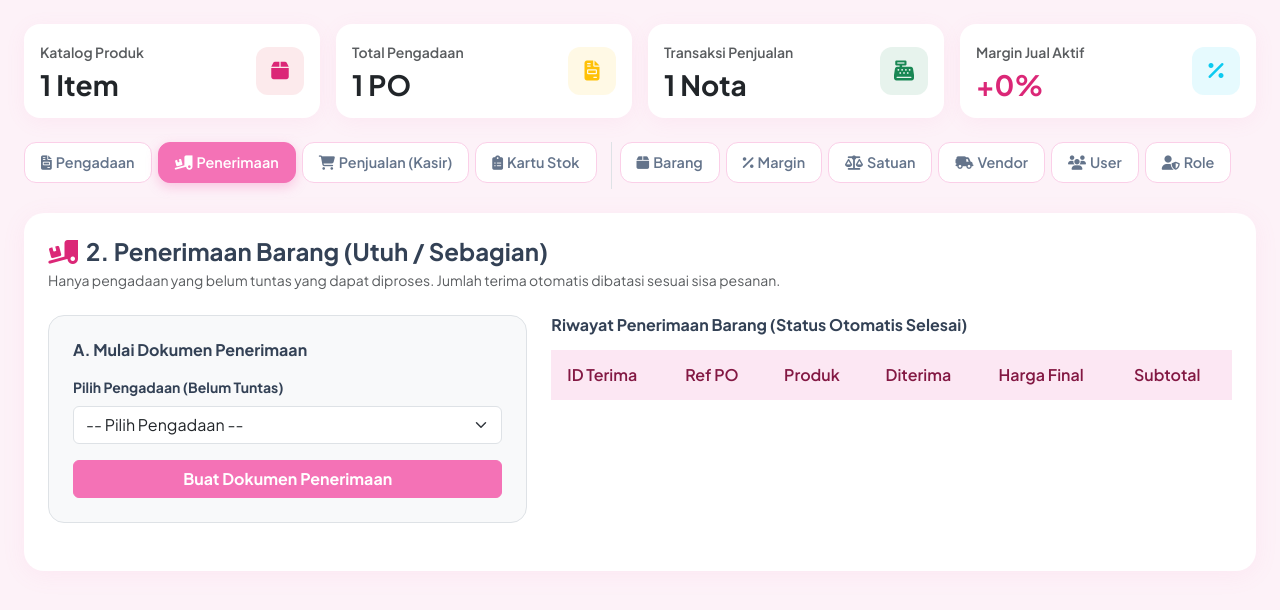
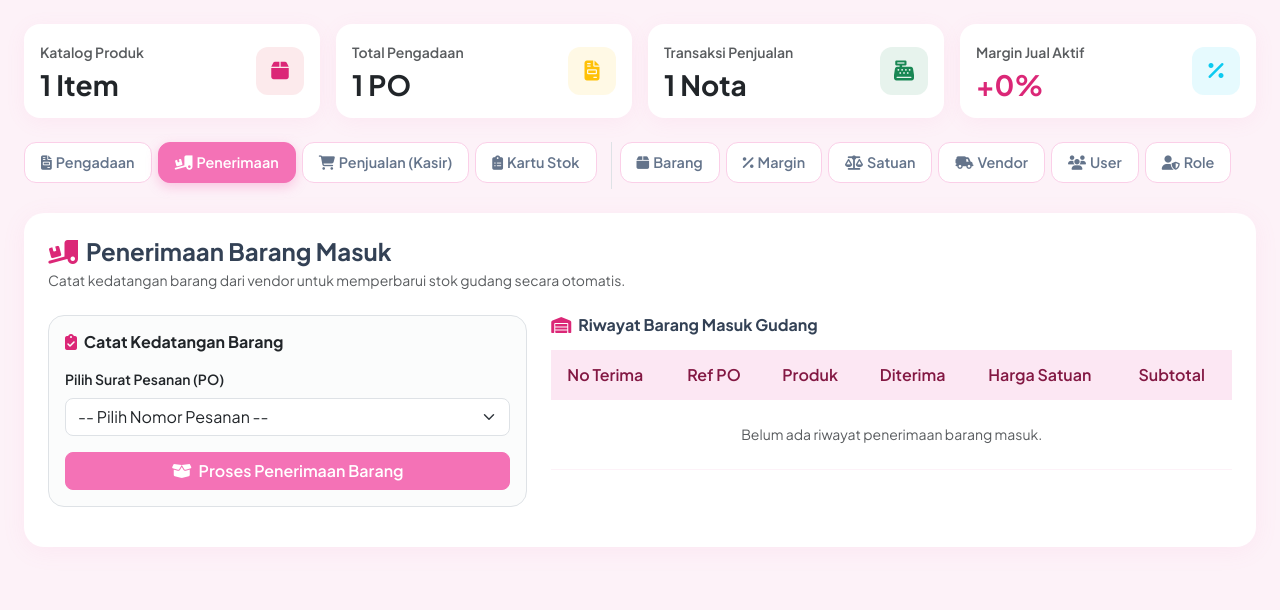
Before and after one commit to rraaqoh07/project-pbd, a PHP site: page /penerimaan.php in a window 1280 px wide. Shown: the part 81-691 px from the top of the page. Run offline with PHP 8.4, Linux system fonts and the light colour scheme; the visitor is signed in with stand-in values (Sample User, id 1); tables that the repository leaves empty or names only in its code hold one stand-in row (values such as "Sample post"); lists and menus that the app fills with data are empty.

Commit message:
Memperhalus bahasa tampilan halaman penerimaan

```diff
--- a/penerimaan.php
+++ b/penerimaan.php
@@ -2,147 +2,185 @@
 include 'koneksi.php';
 include 'header.php';
 
-$message = ""; $msg_type = "";
-$selected_po = isset($_GET['idpo']) ? intval($_GET['idpo']) : 0;
-$active_trm  = isset($_GET['idtrm']) ? intval($_GET['idtrm']) : 0;
+$pesan = "";
+$tipe_pesan = "success";
 
-// 1. Buat Header Penerimaan untuk PO tertentu (Call SP)
-if ($_SERVER['REQUEST_METHOD'] == 'POST' && isset($_POST['btn_buat_penerimaan'])) {
-    $idpengadaan = intval($_POST['idpengadaan']);
+// 1. Proses Dokumen Penerimaan Baru (Memanggil SP sp_buat_penerimaan)
+if ($_SERVER['REQUEST_METHOD'] == 'POST' && isset($_POST['btn_buat_trm'])) {
+    $idpengadaan = (int)$_POST['idpengadaan'];
     $iduser      = $_SESSION['iduser'];
 
-    mysqli_query($conn, "CALL sp_buat_penerimaan($idpengadaan, $iduser, @new_trm)");
-    $row = mysqli_fetch_assoc(mysqli_query($conn, "SELECT @new_trm AS id"));
-    header("Location: penerimaan.php?idpo=$idpengadaan&idtrm={$row['id']}");
-    exit;
+    if ($idpengadaan > 0) {
+        mysqli_query($conn, "CALL sp_buat_penerimaan($idpengadaan, $iduser, @new_id_trm)");
+        $res = mysqli_query($conn, "SELECT @new_id_trm AS id_baru");
+        $row = mysqli_fetch_assoc($res);
+        $id_baru = $row['id_baru'];
+        header("Location: penerimaan.php?idtrm=" . $id_baru);
+        exit;
+    } else {
+        $pesan = "Silakan pilih surat pesanan (PO) terlebih dahulu!";
+        $tipe_pesan = "danger";
+    }
 }
 
-// 2. Simpan Detail Penerimaan Barang (Call SP + Trigger Kartu Stok & Status PO)
-if ($_SERVER['REQUEST_METHOD'] == 'POST' && isset($_POST['btn_simpan_terima'])) {
-    $idpenerimaan = intval($_POST['idpenerimaan']);
-    $idpengadaan  = intval($_POST['idpengadaan']);
-    $idbarang     = intval($_POST['idbarang']);
-    $jumlah       = intval($_POST['jumlah_terima']);
-    $harga        = intval($_POST['harga_satuan_terima']);
+// 2. Catat Jumlah Barang yang Diterima (Memanggil SP sp_tambah_detail_penerimaan)
+if ($_SERVER['REQUEST_METHOD'] == 'POST' && isset($_POST['btn_terima_item'])) {
+    $idpenerimaan  = (int)$_POST['idpenerimaan'];
+    $idbarang      = (int)$_POST['idbarang'];
+    $jumlah_terima = (int)$_POST['jumlah_terima'];
+    $harga_terima  = (int)$_POST['harga_terima'];
 
-    $sql = "CALL sp_tambah_detail_penerimaan($idpenerimaan, $idbarang, $jumlah, $harga)";
-    if (mysqli_query($conn, $sql)) {
-        while (mysqli_more_results($conn) && mysqli_next_result($conn)) {;}
-        $message = "Penerimaan barang tercatat! Stok & Status Pengadaan otomatis diperbarui.";
-        $msg_type = "success";
-        $selected_po = $idpengadaan;
-        $active_trm  = $idpenerimaan;
+    // Cek sisa pesanan menggunakan function f_sisa_penerimaan
+    $trm_info = mysqli_fetch_assoc(mysqli_query($conn, "SELECT idpengadaan FROM penerimaan WHERE idpenerimaan = $idpenerimaan"));
+    $idpo_ref = $trm_info['idpengadaan'];
+    $sisa = mysqli_fetch_assoc(mysqli_query($conn, "SELECT f_sisa_penerimaan($idpo_ref, $idbarang) AS sisa"))['sisa'] ?? 0;
+
+    if ($jumlah_terima <= 0 || $jumlah_terima > $sisa) {
+        $pesan = "Jumlah diterima tidak valid! Maksimal sisa pesanan yang belum datang adalah $sisa unit.";
+        $tipe_pesan = "danger";
     } else {
-        $message = "Peringatan: " . mysqli_error($conn);
-        $msg_type = "danger";
+        if (mysqli_query($conn, "CALL sp_tambah_detail_penerimaan($idpenerimaan, $idbarang, $jumlah_terima, $harga_terima)")) {
+            $pesan = "Barang masuk berhasil dicatat dan stok gudang otomatis bertambah!";
+        } else {
+            $pesan = "Gagal mencatat penerimaan: " . mysqli_error($conn);
+            $tipe_pesan = "danger";
+        }
     }
 }
+
+$active_trm = isset($_GET['idtrm']) ? (int)$_GET['idtrm'] : 0;
 ?>
 
-<h4 class="fw-bold mb-1"><i class="fa-solid fa-truck-ramp-box text-pink-pastel me-2"></i>2. Penerimaan Barang (Utuh / Sebagian)</h4>
-<p class="text-muted small mb-4">Hanya pengadaan yang belum tuntas yang dapat diproses. Jumlah terima otomatis dibatasi sesuai sisa pesanan.</p>
+<h4 class="fw-bold mb-1"><i class="fa-solid fa-truck-ramp-box text-pink-pastel me-2"></i>Penerimaan Barang Masuk</h4>
+<p class="text-muted small mb-4">Catat kedatangan barang dari vendor untuk memperbarui stok gudang secara otomatis.</p>
 
-<?php if ($message): ?>
-    <div class="alert alert-<?= $msg_type ?> alert-dismissible fade show"><?= $message ?><button type="button" class="btn-close" data-bs-dismiss="alert"></button></div>
+<?php if (!empty($pesan)): ?>
+    <div class="alert alert-<?= $tipe_pesan ?> alert-dismissible fade show rounded-3 small">
+        <i class="fa-solid <?= $tipe_pesan == 'success' ? 'fa-circle-check' : 'fa-circle-exclamation' ?> me-1"></i> <?= $pesan ?>
+        <button type="button" class="btn-close" data-bs-dismiss="alert"></button>
+    </div>
 <?php endif; ?>
 
 <div class="row g-4">
-    <div class="col-md-5">
-        <!-- Pilih Pengadaan yang Belum Tuntas (Status P atau B) -->
-        <div class="bg-light p-4 rounded-4 border mb-4">
-            <h6 class="fw-bold mb-3">A. Mulai Dokumen Penerimaan</h6>
-            <form method="POST" action="penerimaan.php">
+    <!-- KOLOM KIRI: FORM CATAT KEDATANGAN BARANG -->
+    <div class="col-lg-5">
+        <div class="card border rounded-4 p-3 mb-3 bg-light bg-opacity-50">
+            <h6 class="fw-bold mb-3"><i class="fa-solid fa-clipboard-check text-pink-pastel me-1"></i> Catat Kedatangan Barang</h6>
+            <form method="POST">
                 <div class="mb-3">
-                    <label class="form-label small fw-bold">Pilih Pengadaan (Belum Tuntas)</label>
-                    <select name="idpengadaan" class="form-select" required>
-                        <option value="">-- Pilih Pengadaan --</option>
+                    <label class="form-label small fw-semibold">Pilih Surat Pesanan (PO)</label>
+                    <select name="idpengadaan" class="form-select rounded-3" required>
+                        <option value="">-- Pilih Nomor Pesanan --</option>
                         <?php
-                        $q_po = mysqli_query($conn, "SELECT p.idpengadaan, v.nama_vendor, p.status FROM pengadaan p JOIN vendor v ON p.vendor_idvendor = v.idvendor WHERE p.status IN ('P', 'B') AND p.total_nilai > 0 ORDER BY p.idpengadaan DESC");
+                        $q_po = mysqli_query($conn, "SELECT p.*, v.nama_vendor FROM pengadaan p JOIN vendor v ON p.vendor_idvendor = v.idvendor WHERE p.status IN ('P', 'B') ORDER BY p.idpengadaan DESC");
                         while ($po = mysqli_fetch_assoc($q_po)):
-                            $ket = ($po['status'] == 'B') ? 'Diterima Sebagian' : 'Belum Diterima';
+                            $ket_st = ($po['status'] == 'P') ? 'Belum Dikirim' : 'Diterima Sebagian';
                         ?>
-                            <option value="<?= $po['idpengadaan'] ?>" <?= ($selected_po == $po['idpengadaan']) ? 'selected' : '' ?>>
-                                #PO-<?= $po['idpengadaan'] ?> | <?= $po['nama_vendor'] ?> (<?= $ket ?>)
-                            </option>
+                        <option value="<?= $po['idpengadaan'] ?>">#PO-<?= $po['idpengadaan'] ?> - <?= $po['nama_vendor'] ?> (<?= $ket_st ?>)</option>
                         <?php endwhile; ?>
                     </select>
                 </div>
-                <button type="submit" name="btn_buat_penerimaan" class="btn btn-primary w-100 fw-bold">
-                    Buat Dokumen Penerimaan
+                <button type="submit" name="btn_buat_trm" class="btn btn-primary w-100 fw-semibold rounded-3">
+                    <i class="fa-solid fa-box-open me-1"></i> Proses Penerimaan Barang
                 </button>
             </form>
         </div>
 
-        <!-- Form Input Barang Diterima -->
-        <?php if ($active_trm > 0 && $selected_po > 0): ?>
-        <div class="p-4 rounded-4 border border-2" style="border-color: #f472b6 !important; background: #fff;">
-            <h6 class="fw-bold text-pink-pastel mb-3">B. Input Barang Diterima (#TRM-<?= $active_trm ?> | Ref #PO-<?= $selected_po ?>)</h6>
-            <form method="POST" action="penerimaan.php?idpo=<?= $selected_po ?>&idtrm=<?= $active_trm ?>">
+        <?php if ($active_trm > 0):
+            $trm_aktif = mysqli_fetch_assoc(mysqli_query($conn, "SELECT t.*, p.vendor_idvendor, v.nama_vendor FROM penerimaan t JOIN pengadaan p ON t.idpengadaan = p.idpengadaan JOIN vendor v ON p.vendor_idvendor = v.idvendor WHERE t.idpenerimaan = $active_trm"));
+            $idpo_aktif = $trm_aktif['idpengadaan'];
+        ?>
+        <div class="card border-2 rounded-4 p-3 shadow-sm" style="border-color: #f472b6 !important;">
+            <div class="d-flex justify-content-between align-items-center mb-2">
+                <div>
+                    <h6 class="fw-bold text-pink-pastel mb-0">Input Barang Datang (#TRM-<?= $active_trm ?>)</h6>
+                    <span class="small text-muted">Ref: <strong>#PO-<?= $idpo_aktif ?></strong> &bull; <?= $trm_aktif['nama_vendor'] ?></span>
+                </div>
+                <a href="penerimaan.php" class="btn btn-sm btn-success rounded-pill px-3 fw-semibold">
+                    <i class="fa-solid fa-check me-1"></i> Selesai
+                </a>
+            </div>
+
+            <form method="POST" class="mt-2">
                 <input type="hidden" name="idpenerimaan" value="<?= $active_trm ?>">
-                <input type="hidden" name="idpengadaan" value="<?= $selected_po ?>">
-
-                <div class="mb-3">
-                    <label class="form-label small fw-bold">Barang dalam Pengadaan (Menampilkan Sisa)</label>
-                    <select name="idbarang" id="trm_barang" class="form-select" required onchange="isiSisaTerima()">
-                        <option value="">-- Pilih Barang --</option>
+                <div class="mb-2">
+                    <label class="form-label small fw-semibold">Barang yang Diterima</label>
+                    <select name="idbarang" id="select_barang_trm" class="form-select rounded-3" onchange="updateHargaDefault()" required>
+                        <option value="">-- Pilih Barang dari Pesanan --</option>
                         <?php
-                        $q_det = mysqli_query($conn, "SELECT dp.idbarang, b.nama, dp.harga_satuan, dp.jumlah AS pesan, f_sisa_penerimaan($selected_po, dp.idbarang) AS sisa
-                                                      FROM detail_pengadaan dp
-                                                      JOIN barang b ON dp.idbarang = b.idbarang
-                                                      WHERE dp.idpengadaan = $selected_po HAVING sisa > 0");
-                        while ($rd = mysqli_fetch_assoc($q_det)):
+                        $q_item_po = mysqli_query($conn, "SELECT dp.*, b.nama, f_sisa_penerimaan(dp.idpengadaan, dp.idbarang) AS sisa_qty FROM detail_pengadaan dp JOIN barang b ON dp.idbarang = b.idbarang WHERE dp.idpengadaan = $idpo_aktif HAVING sisa_qty > 0");
+                        while ($it = mysqli_fetch_assoc($q_item_po)):
                         ?>
-                            <option value="<?= $rd['idbarang'] ?>" data-sisa="<?= $rd['sisa'] ?>" data-harga="<?= $rd['harga_satuan'] ?>">
-                                <?= $rd['nama'] ?> (Pesan: <?= $rd['pesan'] ?> | Sisa Belum Terima: <?= $rd['sisa'] ?>)
-                            </option>
+                        <option value="<?= $it['idbarang'] ?>" data-harga="<?= $it['harga_satuan'] ?>" data-sisa="<?= $it['sisa_qty'] ?>">
+                            <?= $it['nama'] ?> (Sisa Pesanan: <?= $it['sisa_qty'] ?> unit)
+                        </option>
                         <?php endwhile; ?>
                     </select>
                 </div>
-
                 <div class="row g-2 mb-3">
                     <div class="col-6">
-                        <label class="form-label small fw-bold">Jumlah Diterima Sekarang</label>
-                        <input type="number" name="jumlah_terima" id="trm_jumlah" class="form-control" min="1" required>
-                        <small class="text-muted" id="label_maks">Maksimal sesuai sisa</small>
+                        <label class="form-label small fw-semibold">Jumlah Diterima</label>
+                        <input type="number" name="jumlah_terima" id="input_qty_trm" class="form-control rounded-3" min="1" value="1" required>
                     </div>
                     <div class="col-6">
-                        <label class="form-label small fw-bold text-pink-pastel">Harga Terima (Bisa Diedit)</label>
-                        <input type="number" name="harga_satuan_terima" id="trm_harga" class="form-control border-danger" required>
+                        <label class="form-label small fw-semibold">Harga Beli Satuan (Rp)</label>
+                        <input type="number" name="harga_terima" id="input_harga_trm" class="form-control rounded-3" min="0" required>
                     </div>
                 </div>
-
-                <button type="submit" name="btn_simpan_terima" class="btn btn-primary w-100 fw-bold">
-                    Simpan Penerimaan Barang
+                <button type="submit" name="btn_terima_item" class="btn btn-primary w-100 fw-semibold rounded-3">
+                    <i class="fa-solid fa-check-circle me-1"></i> Simpan ke Stok Gudang
                 </button>
             </form>
+
+            <script>
+            function updateHargaDefault() {
+                var sel = document.getElementById('select_barang_trm');
+                var opt = sel.options[sel.selectedIndex];
+                if (opt.value !== "") {
+                    document.getElementById('input_harga_trm').value = opt.getAttribute('data-harga');
+                    document.getElementById('input_qty_trm').max = opt.getAttribute('data-sisa');
+                    document.getElementById('input_qty_trm').value = opt.getAttribute('data-sisa');
+                }
+            }
+            </script>
         </div>
         <?php endif; ?>
     </div>
 
-    <div class="col-md-7">
-        <h6 class="fw-bold mb-3">Riwayat Penerimaan Barang (Status Otomatis Selesai)</h6>
+    <!-- KOLOM KANAN: RIWAYAT BARANG MASUK GUDANG -->
+    <div class="col-lg-7">
+        <h6 class="fw-bold mb-3"><i class="fa-solid fa-warehouse text-pink-pastel me-1"></i> Riwayat Barang Masuk Gudang</h6>
         <div class="table-responsive">
             <table class="table align-middle">
                 <thead>
-                    <tr><th>ID Terima</th><th>Ref PO</th><th>Produk</th><th>Diterima</th><th>Harga Final</th><th>Subtotal</th></tr>
+                    <tr>
+                        <th>No Terima</th>
+                        <th>Ref PO</th>
+                        <th>Produk</th>
+                        <th>Diterima</th>
+                        <th>Harga Satuan</th>
+                        <th>Subtotal</th>
+                    </tr>
                 </thead>
                 <tbody>
                     <?php
-                    $q = "SELECT pn.idpenerimaan, pn.idpengadaan, b.nama, dp.jumlah_terima, dp.harga_satuan_terima, dp.sub_total_terima
-                          FROM penerimaan pn
-                          JOIN detail_penerimaan dp ON pn.idpenerimaan = dp.idpenerimaan
-                          JOIN barang b ON dp.barang_idbarang = b.idbarang
-                          ORDER BY pn.idpenerimaan DESC";
-                    $res = mysqli_query($conn, $q);
-                    while ($row = mysqli_fetch_assoc($res)):
+                    $q_list = mysqli_query($conn, "SELECT dt.*, t.idpengadaan, t.created_at, b.nama FROM detail_penerimaan dt JOIN penerimaan t ON dt.idpenerimaan = t.idpenerimaan JOIN barang b ON dt.barang_idbarang = b.idbarang ORDER BY dt.iddetail_penerimaan DESC");
+                    if (mysqli_num_rows($q_list) == 0):
+                    ?>
+                        <tr>
+                            <td colspan="6" class="text-center text-muted py-4 small">Belum ada riwayat penerimaan barang masuk.</td>
+                        </tr>
+                    <?php
+                    endif;
+                    while ($row = mysqli_fetch_assoc($q_list)):
                     ?>
                     <tr>
-                        <td class="fw-bold">#TRM-<?= $row['idpenerimaan'] ?> <span class="badge bg-success ms-1">Selesai</span></td>
-                        <td>#PO-<?= $row['idpengadaan'] ?></td>
+                        <td class="fw-bold text-pink-pastel">#TRM-<?= $row['idpenerimaan'] ?><br><span class="small text-muted fw-normal"><?= $row['created_at'] ?></span></td>
+                        <td class="fw-semibold">#PO-<?= $row['idpengadaan'] ?></td>
                         <td class="fw-semibold"><?= $row['nama'] ?></td>
-                        <td class="text-success fw-bold">+<?= $row['jumlah_terima'] ?></td>
-                        <td>Rp <?= number_format($row['harga_satuan_terima'], 0, ',', '.') ?></td>
-                        <td class="fw-bold text-pink-pastel">Rp <?= number_format($row['sub_total_terima'], 0, ',', '.') ?></td>
+                        <td><span class="badge bg-success-subtle text-success">+<?= $row['jumlah_terima'] ?></span></td>
+                        <td class="small">Rp <?= number_format($row['harga_satuan_terima'], 0, ',', '.') ?></td>
+                        <td class="fw-bold">Rp <?= number_format($row['sub_total_terima'], 0, ',', '.') ?></td>
                     </tr>
                     <?php endwhile; ?>
                 </tbody>
@@ -151,20 +189,4 @@ if ($_SERVER['REQUEST_METHOD'] == 'POST' && isset($_POST['btn_simpan_terima']))
     </div>
 </div>
 
-<script>
-function isiSisaTerima() {
-    const sel = document.getElementById('trm_barang');
-    const opt = sel.options[sel.selectedIndex];
-    if (opt && opt.value !== "") {
-        const sisa = opt.getAttribute('data-sisa');
-        const harga = opt.getAttribute('data-harga');
-        const inpJml = document.getElementById('trm_jumlah');
-        inpJml.value = sisa;
-        inpJml.max = sisa;
-        document.getElementById('label_maks').innerText = 'Maksimal terima: ' + sisa;
-        document.getElementById('trm_harga').value = harga;
-    }
-}
-</script>
-
 <?php include 'footer.php'; ?>
```
